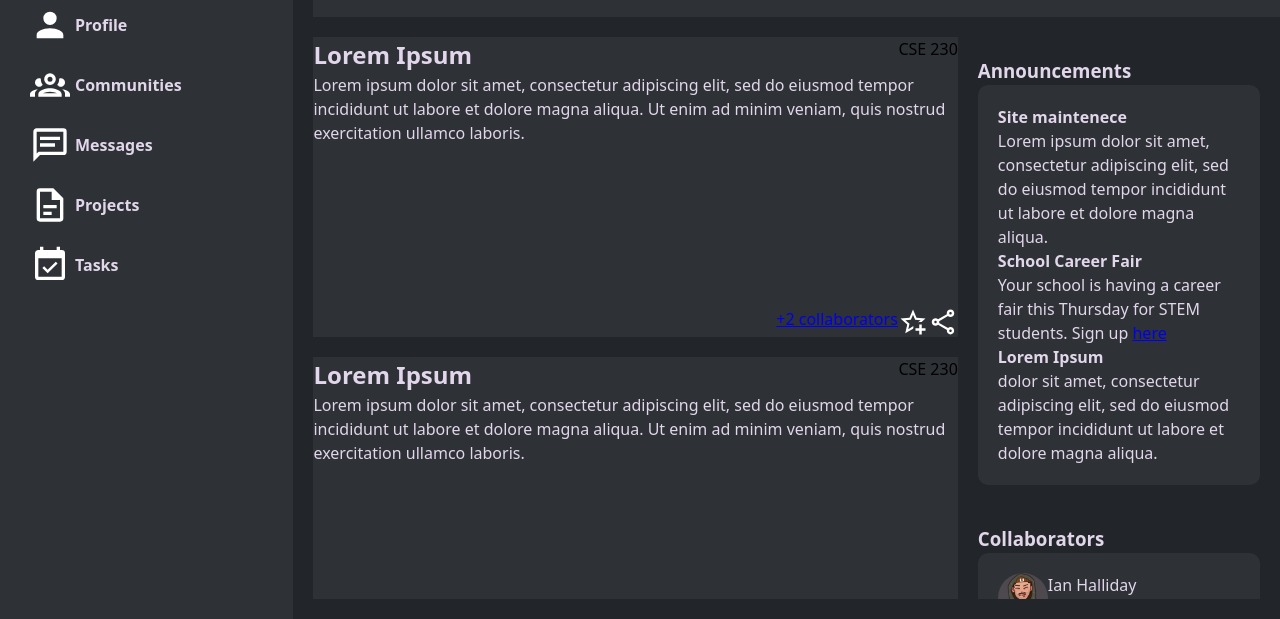
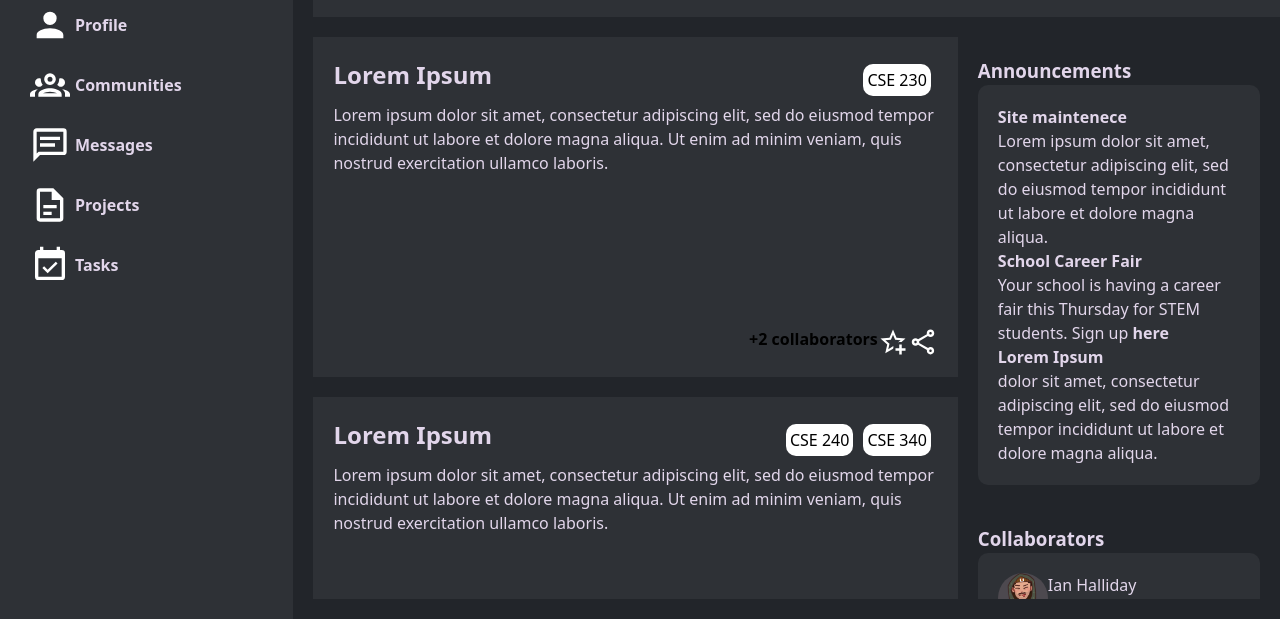
Before and after one commit to BelistarE/admin-dashboard, a plain HTML site: page dashboard.html in a window 1280 px wide. Shown: the part 181-800 px from the top of the page. Drawn offline with Linux system fonts and the light colour scheme; grey boxes are pictures that could not be loaded.

Commit message:
layout update

```diff
--- a/dashboard.html
+++ b/dashboard.html
@@ -81,7 +81,9 @@
                     <div class="project-discription">
                         <div>
                             <h2 class="project-title">Lorem Ipsum</h2>
-                            <div class="tag1">CSE 230</div>
+                            <div class="tags">
+                                <div class="tag1">CSE 230</div>
+                            </div>
                          </div>
                         <p>Lorem ipsum dolor sit amet, consectetur adipiscing elit,
                             sed do eiusmod tempor incididunt ut labore et dolore
@@ -98,7 +100,10 @@
                     <div class="project-discription">
                         <div>
                             <h2 class="project-title">Lorem Ipsum</h2>
-                            <div class="tag1">CSE 230</div>
+                            <div class="tags">
+                                <div class="tag2">CSE 240</div>
+                                <div class="tag3">CSE 340</div>
+                            </div>
                          </div>
                         <p>Lorem ipsum dolor sit amet, consectetur adipiscing elit,
                             sed do eiusmod tempor incididunt ut labore et dolore
@@ -115,7 +120,10 @@
                     <div class="project-discription">
                         <div>
                             <h2 class="project-title">Lorem Ipsum</h2>
-                            <div class="tag1">CSE 230</div>
+                            <div class="tags">
+                                <div class="tag2">CSE 240</div>
+                                <div class="tag3">CSE 340</div>
+                            </div>
                          </div>
                         <p>Lorem ipsum dolor sit amet, consectetur adipiscing elit,
                             sed do eiusmod tempor incididunt ut labore et dolore
@@ -132,7 +140,10 @@
                     <div class="project-discription">
                         <div>
                             <h2 class="project-title">Lorem Ipsum</h2>
-                            <div class="tag1">CSE 230</div>
+                            <div class="tags">
+                                <div class="tag2">CSE 240</div>
+                                <div class="tag3">CSE 340</div>
+                            </div>
                          </div>
                         <p>Lorem ipsum dolor sit amet, consectetur adipiscing elit,
                             sed do eiusmod tempor incididunt ut labore et dolore
@@ -149,7 +160,10 @@
                     <div class="project-discription">
                         <div>
                             <h2 class="project-title">Lorem Ipsum</h2>
-                            <div class="tag1">CSE 230</div>
+                            <div class="tags">
+                                <div class="tag2">CSE 240</div>
+                                <div class="tag3">CSE 340</div>
+                            </div>
                          </div>
                         <p>Lorem ipsum dolor sit amet, consectetur adipiscing elit,
                             sed do eiusmod tempor incididunt ut labore et dolore
@@ -166,7 +180,10 @@
                     <div class="project-discription">
                         <div>
                             <h2 class="project-title">Lorem Ipsum</h2>
-                            <div class="tag1">CSE 230</div>
+                            <div class="tags">
+                                <div class="tag2">CSE 240</div>
+                                <div class="tag3">CSE 340</div>
+                            </div>
                          </div>
                         <p>Lorem ipsum dolor sit amet, consectetur adipiscing elit,
                             sed do eiusmod tempor incididunt ut labore et dolore
@@ -183,7 +200,10 @@
                     <div class="project-discription">
                         <div>
                             <h2 class="project-title">Lorem Ipsum</h2>
-                            <div class="tag1">CSE 230</div>
+                            <div class="tags">
+                                <div class="tag2">CSE 240</div>
+                                <div class="tag3">CSE 340</div>
+                            </div>
                          </div>
                         <p>Lorem ipsum dolor sit amet, consectetur adipiscing elit,
                             sed do eiusmod tempor incididunt ut labore et dolore
@@ -200,7 +220,10 @@
                     <div class="project-discription">
                         <div>
                             <h2 class="project-title">Lorem Ipsum</h2>
-                            <div class="tag1">CSE 230</div>
+                            <div class="tags">
+                                <div class="tag2">CSE 240</div>
+                                <div class="tag3">CSE 340</div>
+                            </div>
                          </div>
                         <p>Lorem ipsum dolor sit amet, consectetur adipiscing elit,
                             sed do eiusmod tempor incididunt ut labore et dolore
--- a/reset.css
+++ b/reset.css
@@ -33,3 +33,13 @@
 body {
     font-family: system-ui, "Segoe UI", Roboto, Helvetica, Arial, sans-serif, "Apple Color Emoji", "Segoe UI Emoji", "Segoe UI Symbol";
   }
+
+  a {
+    text-decoration: none; /* Remove underline */
+    color: inherit; /* Inherit text color from parent */
+    font-weight: bold;
+}
+
+button{
+  cursor: pointer;
+}
--- a/style.css
+++ b/style.css
@@ -4,6 +4,7 @@
     --foreground-color: #2e3136;
     --text-color: rgb(213, 211, 214);
 }
+
 
 body{
     background-color: #22252a;
@@ -19,10 +20,12 @@ body{
 .icon{
     width: 30px;
     height: auto;
+    cursor: pointer;
 }
 .profile-picture{
     border-radius: 50%;
     width: 50px;
+    cursor: pointer;
 }
 .container > div {
     background-color: var(--foreground-color);
@@ -120,7 +123,7 @@ body{
 }
 
 .collaborators > div {
-    padding: 20px;
+    padding: 10px;
     border-radius: 10px;
 }
 .content {
@@ -145,6 +148,7 @@ body{
     display: flex;
     flex-direction: column;
     justify-content: space-between;
+    padding: 20px;
 }
 
 .project-discription > div {
@@ -156,11 +160,27 @@ body{
     display: flex;
     align-self: flex-end;
 }
+
 .icon-small{
     width: 30px;
     filter: brightness(0) invert(1);
 }
+.tags{
+    display: flex;
+    padding: 2px;
+    border-radius: 10px;
+    align-self: center;
+    justify-content: space-evenly;
 
+}
+
+.tags > div {
+    background-color: white;
+    padding: 4px;
+    margin: 5px;
+    border-radius: 10px;
+
+}
 .announcements > div{
     background-color: var(--foreground-color);
 }
@@ -171,6 +191,7 @@ body{
 
 .profile{
     display: flex;
+    padding: 10px;
 }
 /* for small screens */
 @media (max-width: 768px) {
```
